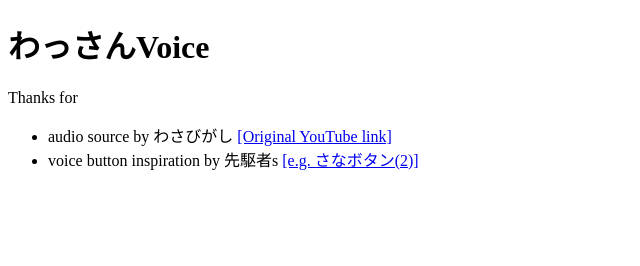
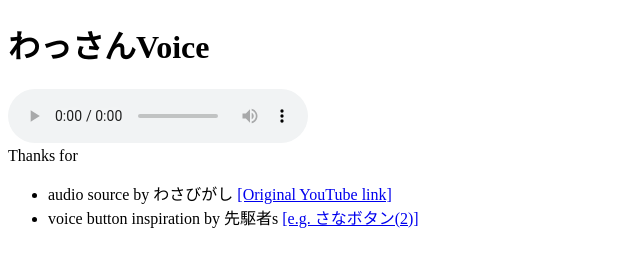
Before and after one commit to tarepan/VTP-Wassan, a website: page src/voice.html in a window 1280 px wide. Shown: the whole page, without its empty margins (0-640 px from the left). Drawn offline with Linux system fonts and the light colour scheme; files whose address does not match are found by name.

Commit message:
Fix audio control

```diff
--- a/src/voice.html
+++ b/src/voice.html
@@ -8,7 +8,7 @@
   </head>
   <body>
     <h1>わっさんVoice</h1>
-    <audio src="materials/voices/short01/wat01.mp3" preload="auto">
+    <audio src="materials/voices/short01/wat01.mp3" preload="auto" controls>
       <img src="materials/icons/icon-72x72.png" />
     </audio>
     <div>
```
